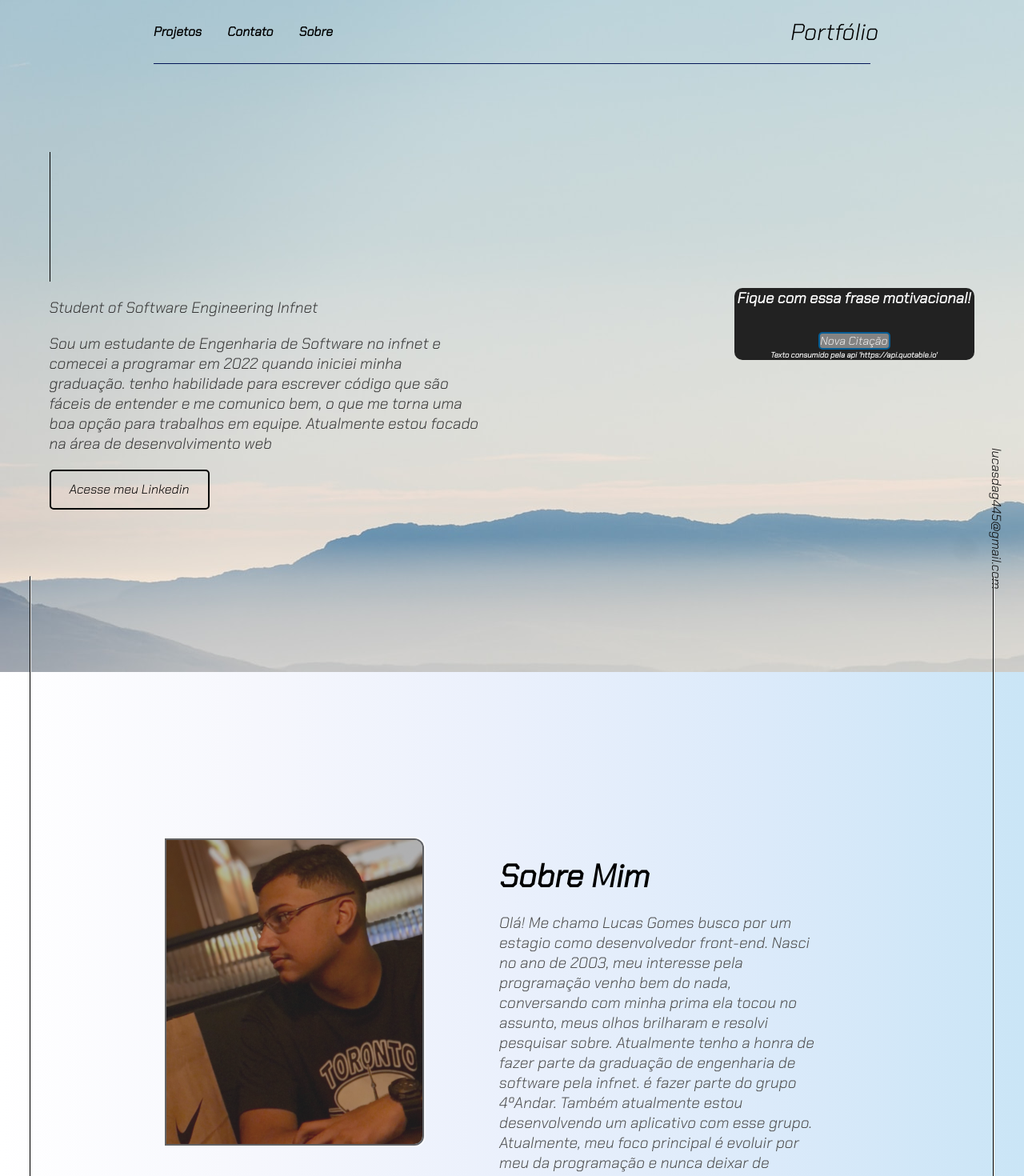
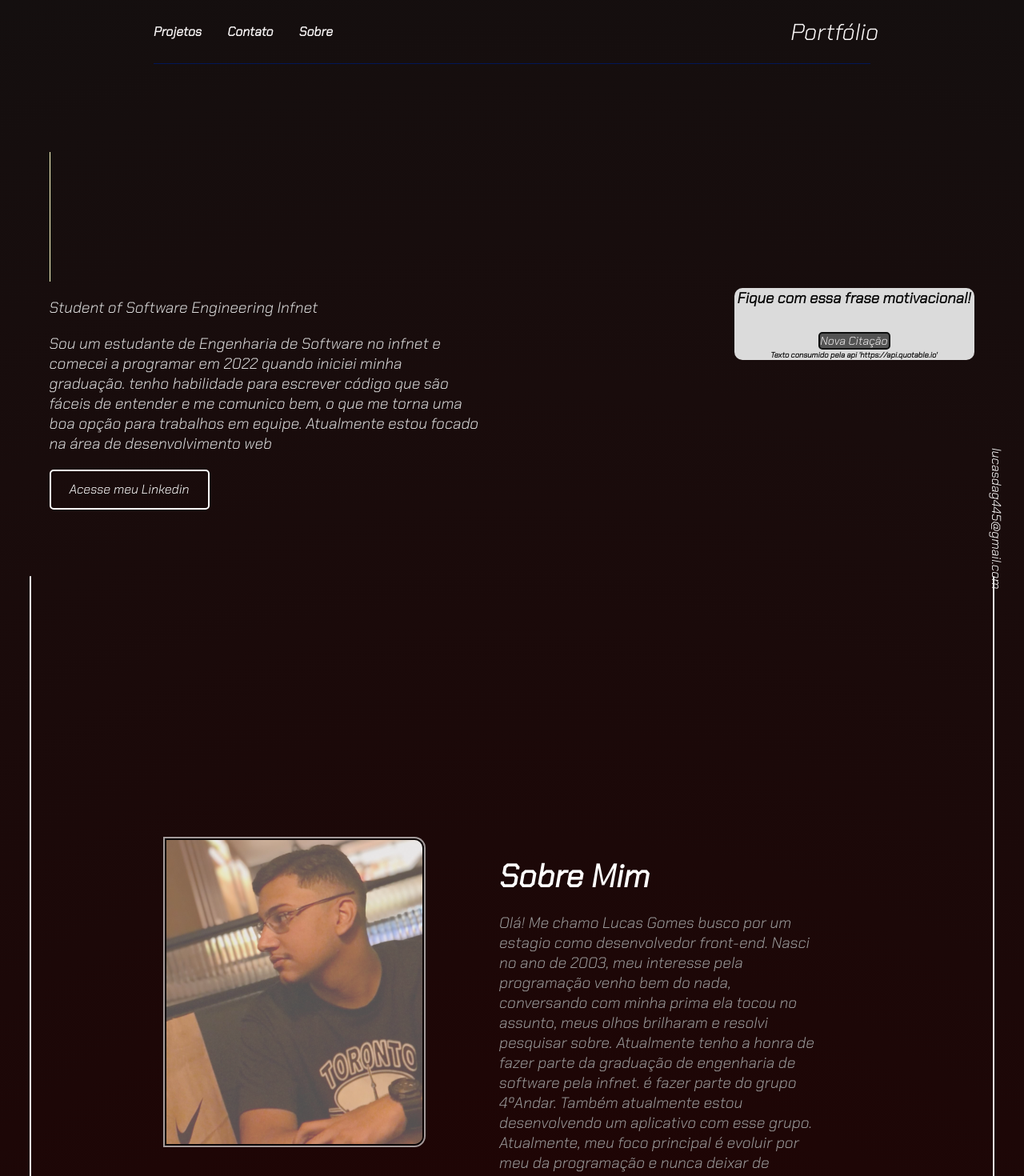
Before and after one commit to LucasGAraujo/Portifolio-em-react, a React (Create React App) app in the folder portfolio/: page / in a window 1280 px wide. Shown: the top 1470 px of the page at 80% size. Built offline with nearby package versions, Linux system fonts and the light colour scheme; no server answers.

Commit message:
Mensagem de teste

```diff
--- a/portfolio/src/components/Animacao.js
+++ b/portfolio/src/components/Animacao.js
@@ -3,7 +3,7 @@
 function Animacao(){
     return(
 <div id="Center">
-        <p style={{color:"black"}} className="line animation">Opa,<br/> Lucas Gomes Aqui! =) </p>
+        <p style={{color:"#fffec9"}} className="line animation">Opa,<br/> Lucas Gomes Aqui! =) </p>
         <div id="Sobre">
         <p >
             Student of Software Engineering Infnet</p>
--- a/portfolio/src/style/App.css
+++ b/portfolio/src/style/App.css
@@ -1,29 +1,32 @@
 .linha{
 height: 100vh;
-  border-left: 1px solid #000000;
+  border-left: 1px solid #dddddd;
   position: fixed;
   top: 90%;
   left: 97%;
   transform: translateX(-50%);}
 
   .section-title {
-    color: rgb(0, 0, 0);
+    color: #ffffff;
     position: fixed;
     writing-mode: vertical-rl;
     text-align: end;
     left: 96.5%;
     top: 70%;
   }
+  .section-title a{
+    color: white;
+  }
   .linha-direita{
     height: 100vh;
-  border-left: 1px solid #000000;
+  border-left: 1px solid #fcfcfc;
   position: fixed;
   top: 90%;
   left: 3%;
   transform: translateX(-50%);}
 
   .section-title-direita {
-    color: rgb(3, 3, 3);
+    color: #faf5f5;
     position: fixed;
     writing-mode: vertical-rl;
     text-align: end;
@@ -31,8 +34,5 @@ height: 100vh;
     top: 70%;
   }
   .teste{
-
     height: 105vh;
-    background-image: url(./img/fundoteste.jpg);
-
   }
--- a/portfolio/src/style/Card.css
+++ b/portfolio/src/style/Card.css
@@ -5,14 +5,13 @@
     margin: 40px;
     display: flex;
     position: relative;
-
 }
 
 
 .titulo {
     font-size: 1.5rem;
     font-weight: bold;
-    color: #000000;
+    color: #f3f3f3;
     position: absolute;
     top: 0;
     right: 0;
@@ -21,7 +20,6 @@
 }
 
   .img {
-
     margin: auto 0;
     height: 40vh;
     width: 700px;
@@ -64,7 +62,7 @@
   }
 
   .textoling ul li {
-    color: rgb(0, 0, 0);
+    color: rgb(255, 255, 255);
     font-size: 1.0rem;
     font-weight: 900;
     margin: 10px;
--- a/portfolio/src/style/CardL.css
+++ b/portfolio/src/style/CardL.css
@@ -5,20 +5,17 @@
   margin: 40px;
   display: flex;
   position: relative;
-
-
 }
 
 
 .tituloL {
   font-size: 1.5rem;
   font-weight: bold;
-  color: #000000;
+  color: #fcfcfc;
   position: absolute;
   top: 0;
   left: 0;
   margin: 0;
-
 }
 
   .TextoL {
@@ -42,7 +39,6 @@
   }
 
   .imgL {
-
     margin: auto 0;
     height: 40vh;
     width: 600px;
@@ -54,12 +50,9 @@
     z-index: 120;
     display: flex;
     align-items: end;
-
-
   }
 
   .textolingL ul {
-
     width: 250px;
     display: flex;
     justify-content: space-around;
@@ -67,7 +60,7 @@
   }
 
   .textolingL ul li {
-    color: rgb(8, 8, 8);
+    color: rgb(255, 255, 255);
     font-size: 1.0rem;
     margin: 10px;
     font-weight: 900;
--- a/portfolio/src/style/Formulario.css
+++ b/portfolio/src/style/Formulario.css
@@ -9,7 +9,7 @@
 }
 .title{
     font-size: 2.0rem;
-    color: rgb(0, 0, 0);
+    color: rgb(255, 255, 255);
 }
 .form{
     text-align: center;
--- a/portfolio/src/style/Header.css
+++ b/portfolio/src/style/Header.css
@@ -13,7 +13,7 @@
     font-size: 1.0rem;
     display: flex;
     justify-content: space-between;
-    color: #000000;
+    color: #f8f5f5;
     font-weight: 700;
 }
 .header--menu_two{
@@ -22,18 +22,18 @@
     width: 10%;
     list-style: none;
     font-size: 1.8rem;
-    color: #000000;
+    color: #f8f5f5;
 
 
 }
 .header--menu_a{
     text-decoration: none;
-    color: #141414;
+    color: #ffffff;
 }
 .header li:hover{
     cursor: pointer;
     transform: scale(1.1);
-    color: #000000;
+    color: #ffffff;
 }
 .header li:hover::after {
     content: ''; /* adiciona conteúdo vazio após o link */
--- a/portfolio/src/style/Main.css
+++ b/portfolio/src/style/Main.css
@@ -25,7 +25,7 @@
     width: 600px;
     margin-bottom: 10px;
     } #Sobre p{
-        color: #383838;
+        color: #dadada;
         font-family: 'Chakra Petch', sans-serif;
         font-size: 1.2rem;
     }
@@ -43,7 +43,7 @@
 }
 @keyframes linkCursor{
     from{
-        border-right-color:#000000;
+        border-right-color:#fffec9;
     }
     to{
         border-right-color: transparent;
@@ -56,8 +56,8 @@
     height: 50px;
     width: 200px;
     font-size: 1.0rem;
-    color: #000000;
-    background-color: #0000006e;
+    color: #ffffff;
+    background-color: #fff8f86e;
     margin-top: 20px;
 }.button_animacao:hover{
     cursor: pointer;
@@ -67,7 +67,7 @@ a{
     height: 50px;
     width:200px ;
     text-decoration: none;
-    color: #000000;
+    color: #ffffff;
 
 }
 .form{
@@ -81,17 +81,17 @@ a{
     display: flex;
     align-items: center;
     flex-direction: column;
-    color: #fafafa;
-    background-color: #222222;
+    color: #070707;
+    background-color: #dbdbdb;
 }
 .citacao button {
     font-family: 'Chakra Petch', sans-serif;
     border-radius: 5px;
-    border: 2px solid #025c94;
+    border: 2px solid #0d0e0e;
     width: 90px;
     font-size: 0.9rem;
-    color: #f1f1f1;
-    background-color: #bbbbbba2;
+    color: #f3f1f1;
+    background-color: #050505a2;
 
 }
 .citacao button:hover{
--- a/portfolio/src/style/Projetos.css
+++ b/portfolio/src/style/Projetos.css
@@ -5,6 +5,7 @@
 
 }
 .Projetosh2{
+    color: wheat;
     font-size: 2.9rem;
 }
 .geral{
--- a/portfolio/src/style/Section.css
+++ b/portfolio/src/style/Section.css
@@ -12,7 +12,7 @@ margin-bottom:180px ;
     height: 380px;
     width: 20rem;
     border-radius: 0px 10px 10px 0px;
-    background-color: #18191ad0;
+    background-color: #f7f7f7d0;
 }
 .cardImage img {
     opacity: 0.6;
@@ -35,25 +35,25 @@ margin-left: 6rem;
 }
 h2{
     margin-top: 85px;
-color: rgb(0, 0, 0);
+color: #ffffff;
 font-size:2.5rem ;
 }
 p{
 
     width: 90%;
     margin-top: 20px;
-    color: #4e4e4e;
+    color: #999999;
 font-size:1.2rem ;
 }
 .button_animacao{
     margin-top: 15px;
     font-family: 'Chakra Petch', sans-serif;
     border-radius: 5px;
-    border: 2px solid #000000;
+    border: 2px solid #ffffff;
     height: 50px;
     width: 200px;
     font-size: 1.0rem;
-    color: #000000;
+    color: #ffffff;
     background-color: #0099ff00;
     margin-top: 20px;
 }.button_animacao:hover{
--- a/portfolio/src/style/index.css
+++ b/portfolio/src/style/index.css
@@ -5,6 +5,6 @@
   box-sizing: border-box;
 }
 body{
-  background-image: linear-gradient(to right, #ffffff, #f6f7fd, #eaf0fc, #dbeafa, #cae5f6);
+  background-image: radial-gradient(circle, #230000, #200404, #1c0808, #190c0c, #140f0f);
    font-family: 'Chakra Petch', sans-serif;
 }
```
